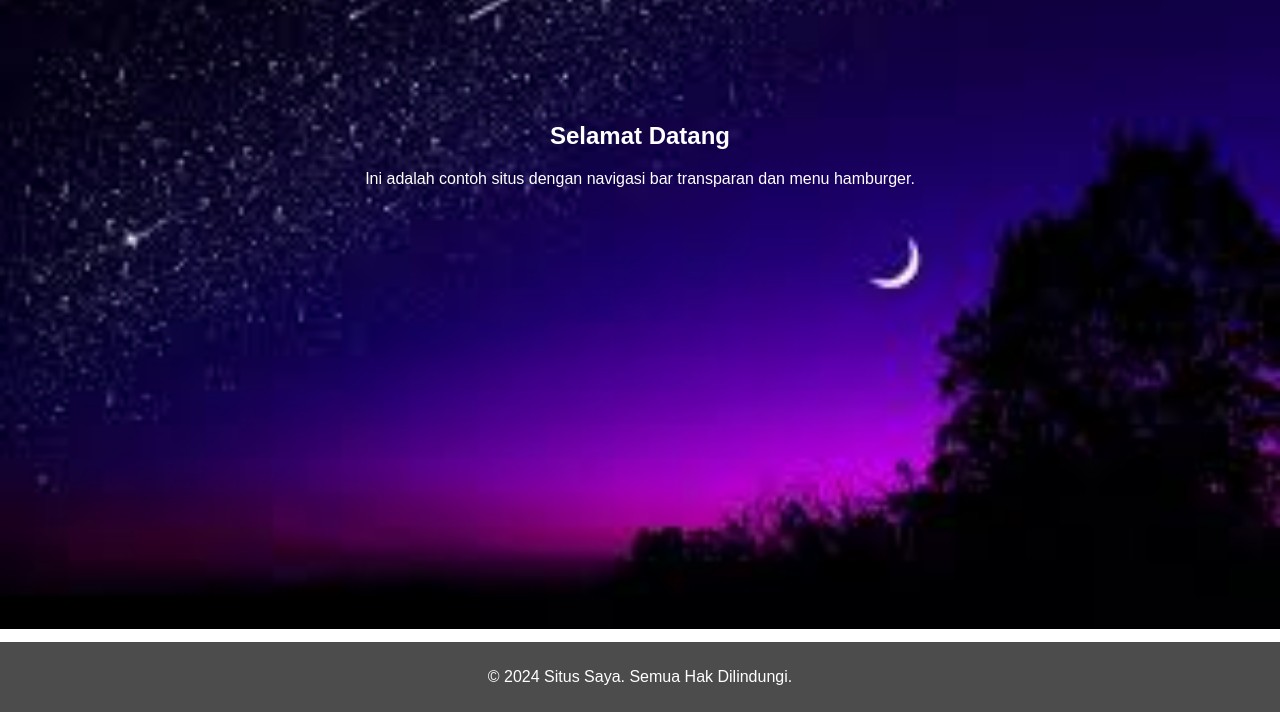
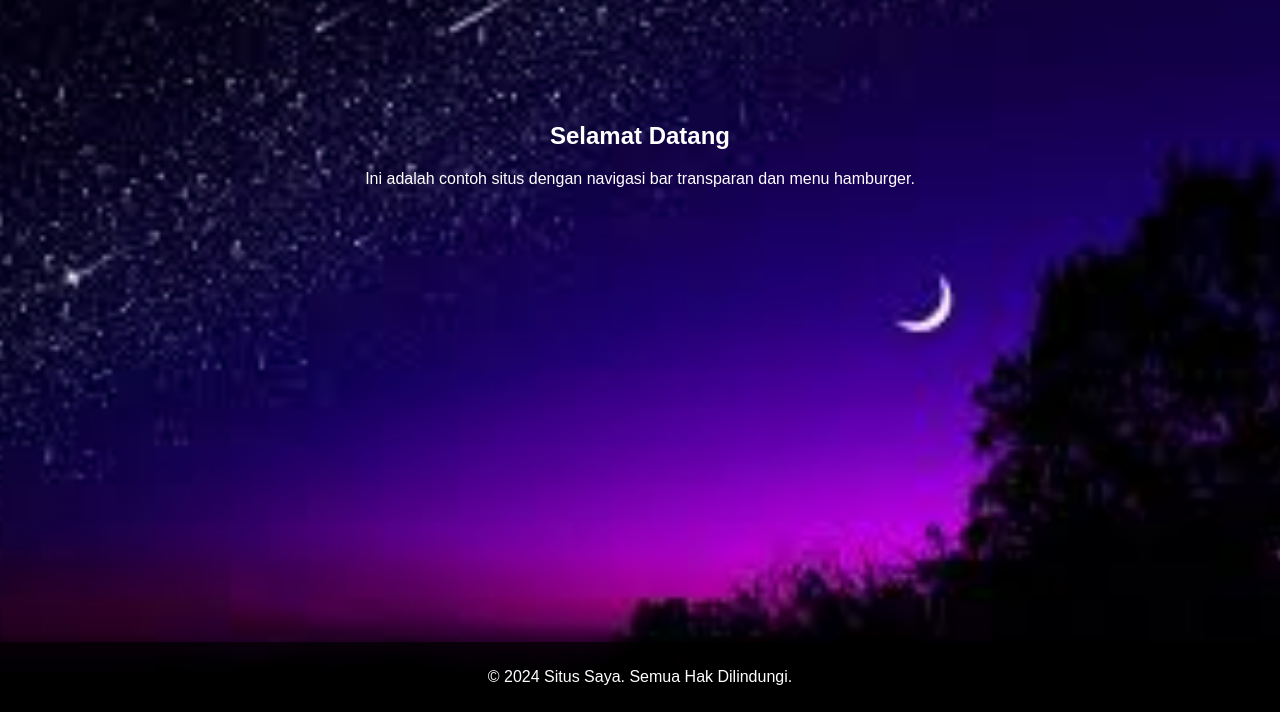
Before and after one commit to stivewori/stivewori.github.io, a plain HTML site: page fsdgf.html in a window 1280 px wide. Shown: the part 88-800 px from the top of the page. Drawn offline with Linux system fonts and the light colour scheme.

Commit message:
Update fsdgf.html

```diff
--- a/fsdgf.html
+++ b/fsdgf.html
@@ -7,17 +7,17 @@
     <meta name="viewport" content="width=device-width, initial-scale=1.0">
     <title>STIVEN GALAU</title>
     <style>
-           body {
+    body {
     font-family: Arial, sans-serif;
     margin: 0;
     padding: 0;
     background-image: url('notme.jpeg');
-    background-size: cover; /* Adjusts the image to cover the entire background */
-    background-position: contain; /* Centers the image */
-    background-repeat: no-repeat; /* Prevents the image from repeating */
+    background-size: cover; /* Menyesuaikan gambar agar menutupi seluruh background */
+    background-position: center center; /* Memastikan gambar berada di tengah */
+    background-repeat: no-repeat; /* Menghindari pengulangan gambar */
+    background-attachment: fixed; /* Agar background tetap saat di-scroll */
     animation: fadeIn 2s ease-in-out;
 }
-
     @keyframes fadeIn {
         from {
             opacity: 0;
```
